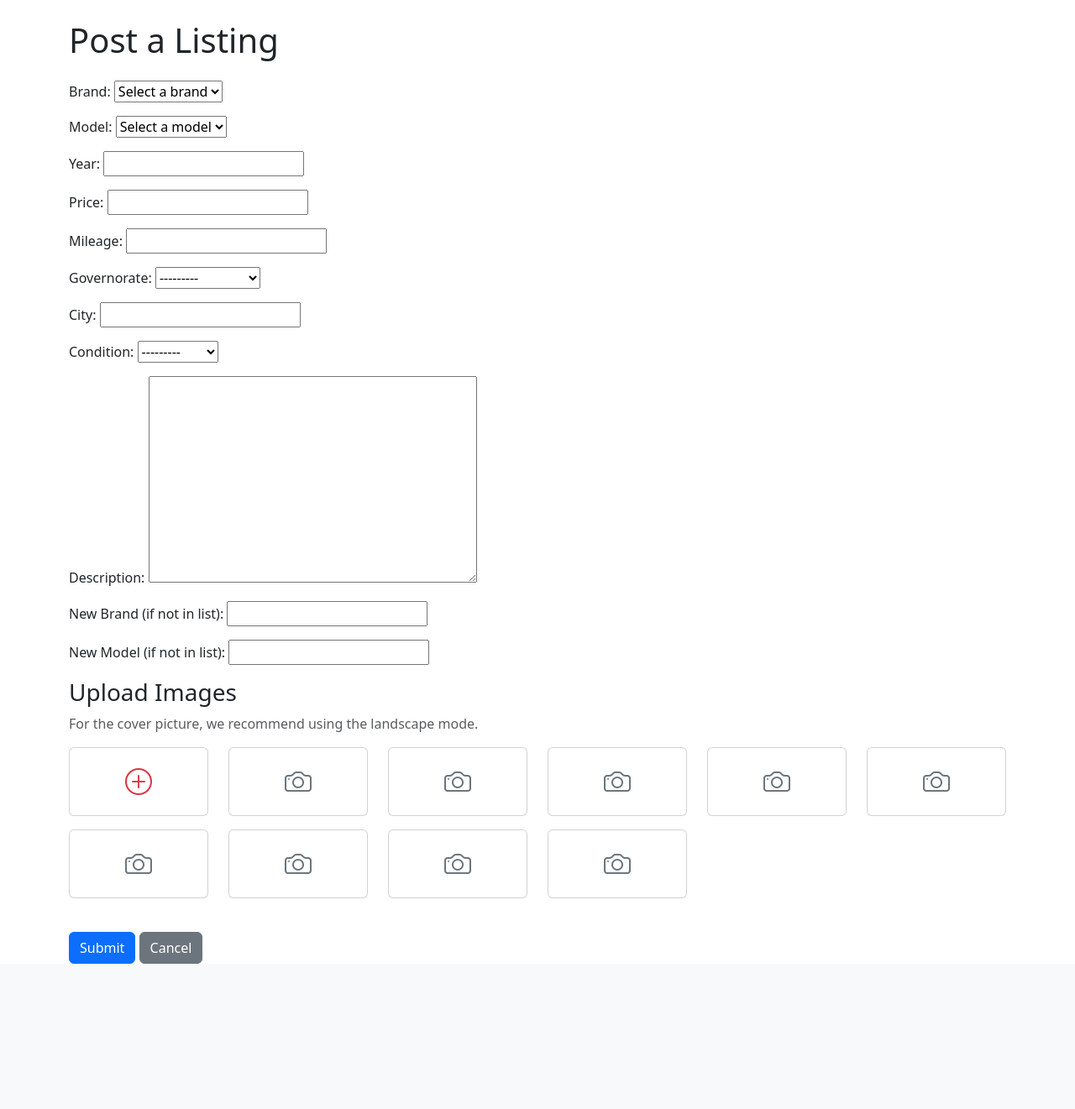
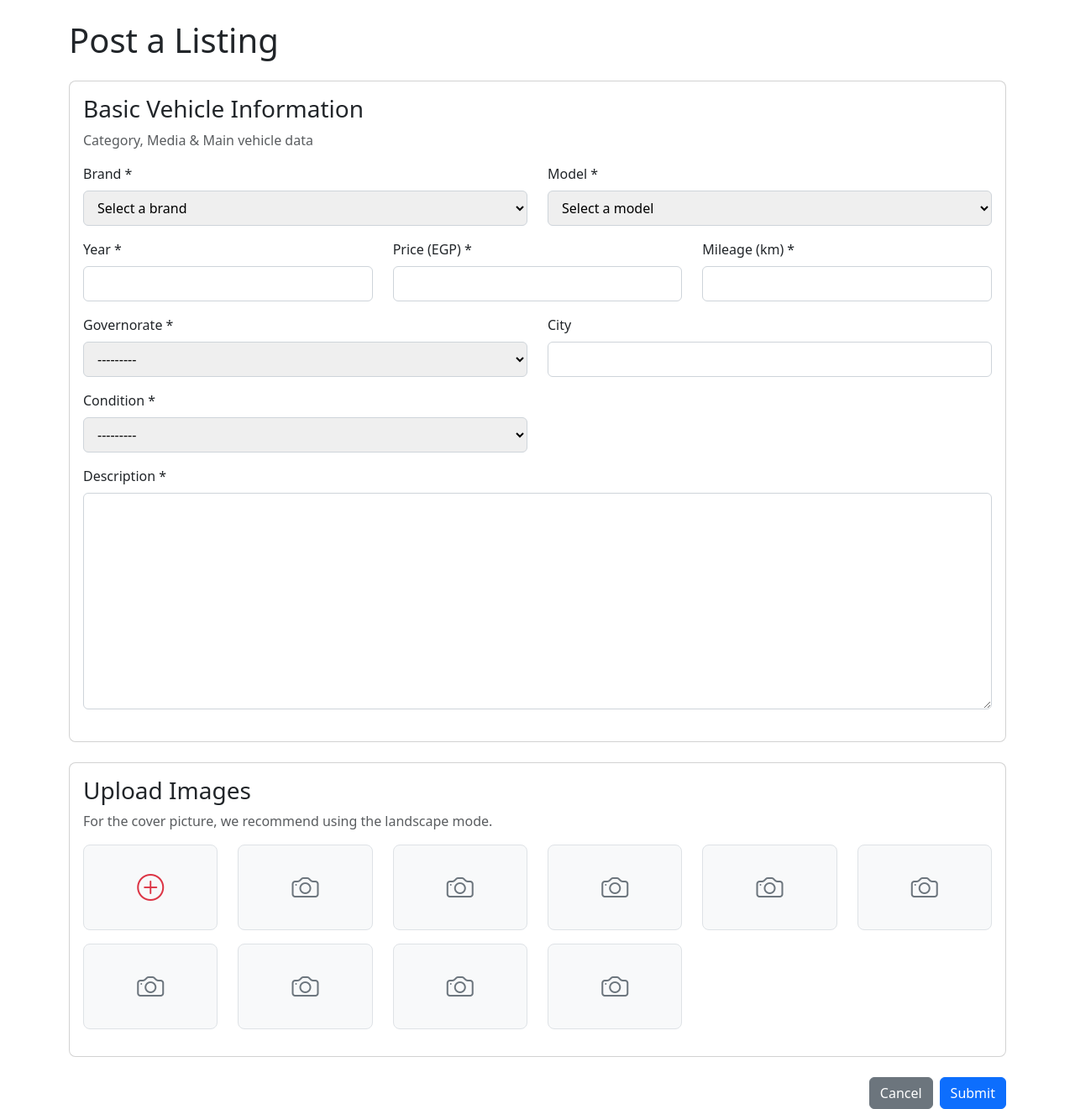
Before and after one commit to mohamedsamirpassion/marketplace, a Django app: page /create/ in a window 1280 px wide. Shown: the part 56-1377 px from the top of the page at 84% size. Before the commit the page ends 1204 px from the top, so only its background shows below. Run offline with Django 4.2, Linux system fonts and the light colour scheme; a user stored in the database is signed in; data that the repository does not hold is empty.

Commit message:
Style create listing page: improve form layout, fix and style image upload section with previews

```diff
--- a/listings/templates/listings/create_listing.html
+++ b/listings/templates/listings/create_listing.html
@@ -4,37 +4,125 @@
     <h1 class="mb-4">Post a Listing</h1>
     <form method="post" enctype="multipart/form-data">
         {% csrf_token %}
-        {{ form.as_p }}
-        <div class="mb-4">
-            <h3>Upload Images</h3>
+        <div class="card mb-4">
+            <div class="card-body">
+                <h3 class="card-title">Basic Vehicle Information</h3>
+                <p class="text-muted">Category, Media & Main vehicle data</p>
+                <div class="row">
+                    <div class="col-md-6 mb-3">
+                        <label for="id_brand" class="form-label">Brand *</label>
+                        {{ form.brand }}
+                    </div>
+                    <div class="col-md-6 mb-3">
+                        <label for="id_model" class="form-label">Model *</label>
+                        {{ form.model }}
+                    </div>
+                </div>
+                <div class="row">
+                    <div class="col-md-4 mb-3">
+                        <label for="id_year" class="form-label">Year *</label>
+                        {{ form.year }}
+                    </div>
+                    <div class="col-md-4 mb-3">
+                        <label for="id_price" class="form-label">Price (EGP) *</label>
+                        {{ form.price }}
+                    </div>
+                    <div class="col-md-4 mb-3">
+                        <label for="id_mileage" class="form-label">Mileage (km) *</label>
+                        {{ form.mileage }}
+                    </div>
+                </div>
+                <div class="row">
+                    <div class="col-md-6 mb-3">
+                        <label for="id_governorate" class="form-label">Governorate *</label>
+                        {{ form.governorate }}
+                    </div>
+                    <div class="col-md-6 mb-3">
+                        <label for="id_city" class="form-label">City</label>
+                        {{ form.city }}
+                    </div>
+                </div>
+                <div class="row">
+                    <div class="col-md-6 mb-3">
+                        <label for="id_condition" class="form-label">Condition *</label>
+                        {{ form.condition }}
+                    </div>
+                </div>
+                <div class="mb-3">
+                    <label for="id_description" class="form-label">Description *</label>
+                    {{ form.description }}
+                </div>
+            </div>
+        </div>
+
+        <div class="card mb-4">
+            <div class="card-body">
+                <h3 class="card-title">Upload Images</h3>
                 <p class="text-muted">For the cover picture, we recommend using the landscape mode.</p>
                 {{ image_formset.management_form }}
-            <div class="row">
+                <div class="row" id="image-upload-container">
                     {% for form in image_formset %}
-                    <div class="col-2 mb-3">
+                        <div class="col-2 mb-3 image-upload-slot">
                             <div class="card h-100 text-center">
+                                <div class="card-body p-3 position-relative">
                                     {% if forloop.first %}
-                                <label for="{{ form.image.id_for_label }}" class="card-body p-3" style="cursor: pointer;">
-                                    <i class="bi bi-plus-circle" style="font-size: 2rem; color: #dc3545;"></i>
-                                    <input type="file" name="{{ form.image.name }}" id="{{ form.image.id_for_label }}" class="d-none" accept="image/*">
-                                </label>
+                                        <i class="bi bi-plus-circle position-absolute top-50 start-50 translate-middle" style="font-size: 2rem; color: #dc3545;"></i>
                                     {% else %}
-                                <div class="card-body p-3">
-                                    <i class="bi bi-camera" style="font-size: 2rem; color: #6c757d;"></i>
-                                    <input type="file" name="{{ form.image.name }}" id="{{ form.image.id_for_label }}" class="d-none" accept="image/*">
+                                        <i class="bi bi-camera position-absolute top-50 start-50 translate-middle" style="font-size: 2rem; color: #6c757d;"></i>
+                                    {% endif %}
+                                    <input type="file" name="{{ form.image.name }}" id="{{ form.image.id_for_label }}" class="image-input d-none" accept="image/*">
+                                    <img class="image-preview d-none w-100 h-100" style="object-fit: cover;" alt="Image Preview">
                                 </div>
-                            {% endif %}
                             </div>
                         </div>
                     {% endfor %}
                 </div>
             </div>
+        </div>
+
+        <div class="d-flex justify-content-end">
+            <a href="{% url 'home' %}" class="btn btn-secondary me-2">Cancel</a>
             <button type="submit" class="btn btn-primary">Submit</button>
-        <a href="{% url 'home' %}" class="btn btn-secondary">Cancel</a>
+        </div>
     </form>
+
+    <style>
+        .form-label {
+            font-weight: 500;
+            margin-bottom: 0.5rem;
+        }
+        select, input[type="text"], input[type="number"], textarea {
+            border-radius: 0.375rem;
+            border: 1px solid #ced4da;
+            padding: 0.5rem 0.75rem;
+            width: 100%;
+        }
+        textarea {
+            resize: vertical;
+            min-height: 100px;
+        }
+        .card {
+            border-radius: 0.5rem;
+        }
+        .image-upload-slot .card {
+            border: 1px solid #dee2e6;
+            background-color: #f8f9fa;
+            position: relative;
+            overflow: hidden;
+        }
+        .image-upload-slot .card-body {
+            padding: 0 !important;
+            height: 100px;
+        }
+        .image-upload-slot:hover .card {
+            background-color: #e9ecef;
+            cursor: pointer;
+        }
+    </style>
 
     <script>
         document.addEventListener('DOMContentLoaded', function() {
+            // Brand/Model dropdown logic
             const brandSelect = document.querySelector('#id_brand');
             const modelSelect = document.querySelector('#id_model');
 
@@ -62,12 +150,27 @@
                 }
             });
 
-            // Add click handler for image inputs to trigger file selection
-            document.querySelectorAll('.card-body').forEach(card => {
-                card.addEventListener('click', function() {
-                    const input = this.querySelector('input[type="file"]');
-                    if (input) {
+            // Image upload logic
+            const imageSlots = document.querySelectorAll('.image-upload-slot');
+            imageSlots.forEach(slot => {
+                const input = slot.querySelector('.image-input');
+                const preview = slot.querySelector('.image-preview');
+                const icon = slot.querySelector('i');
+
+                slot.addEventListener('click', function() {
                     input.click();
+                });
+
+                input.addEventListener('change', function() {
+                    const file = this.files[0];
+                    if (file) {
+                        const reader = new FileReader();
+                        reader.onload = function(e) {
+                            preview.src = e.target.result;
+                            preview.classList.remove('d-none');
+                            icon.classList.add('d-none');
+                        };
+                        reader.readAsDataURL(file);
                     }
                 });
             });
```
Lines whose indentation alone changed are shown as unchanged.
